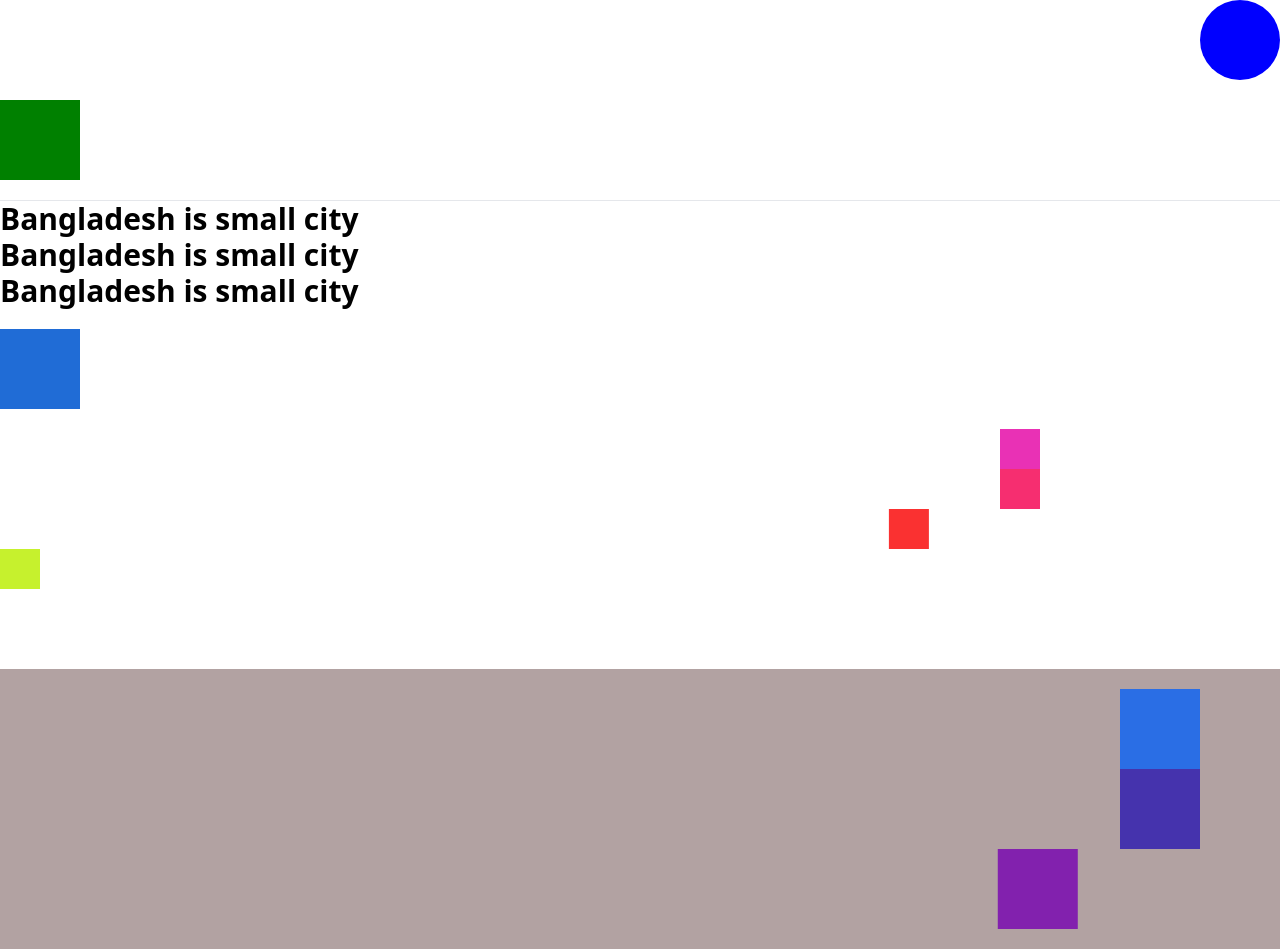
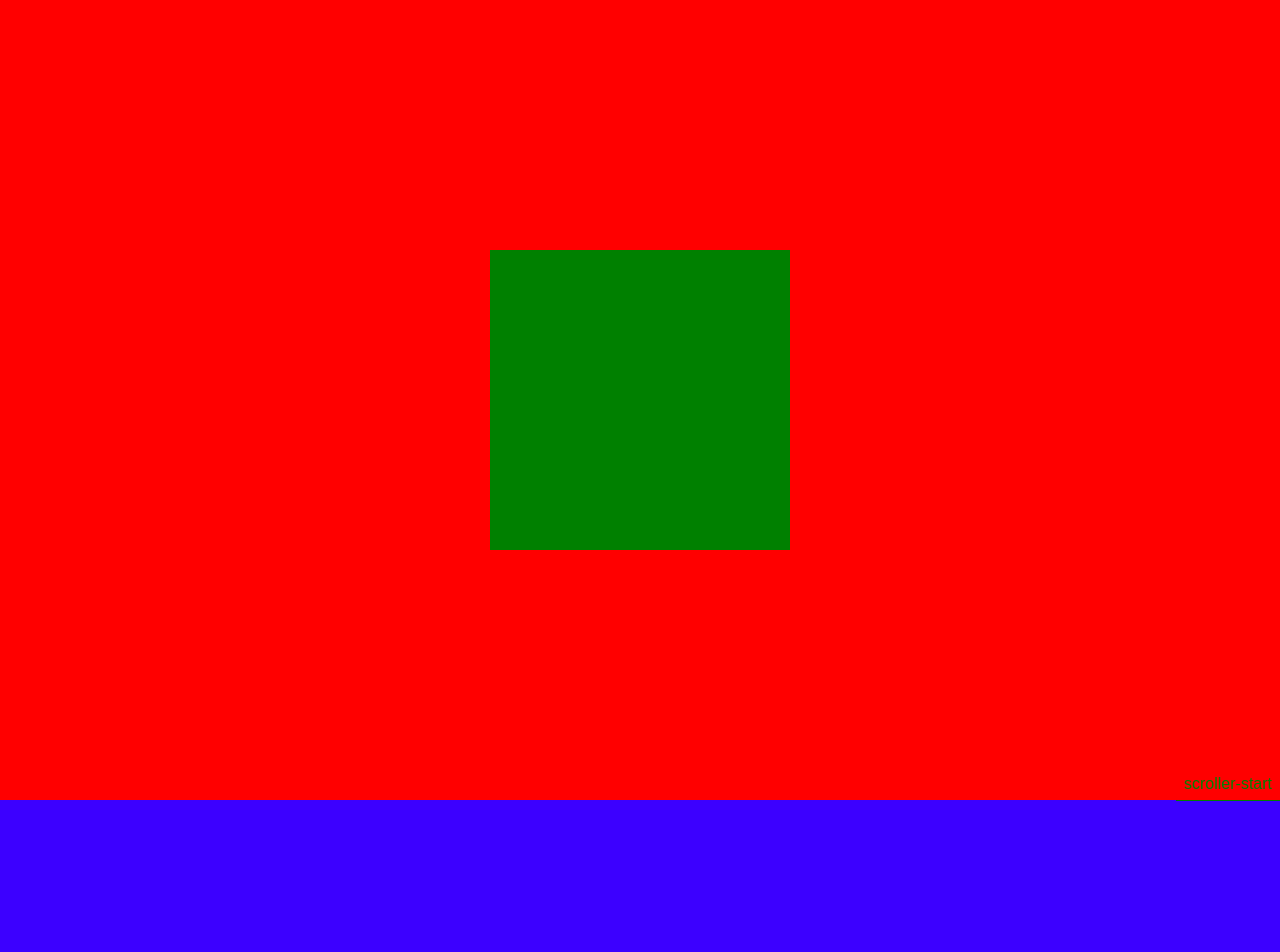
Before and after one commit to julfiker755/gsap-animation, a plain HTML site: page index.html in a window 1280 px wide. Shown: the top 952 px of the page. Drawn offline with nearby package versions, Linux system fonts and the light colour scheme.

Commit message:
scrollTrigger added

```diff
--- a/app.js
+++ b/app.js
@@ -1,83 +1,30 @@
-gsap.to("#box1",{
-    x:1200,
+gsap.from("#page1 #box",{
+    scale:0,
+    delay:1,
     duration:2,
-    delay:1,
-    rotate:360,
-    backgroundColor:"blue",
-    borderRadius:"50%"
+    rotate:360
 })
 
-gsap.from("#box2",{
-    x:1000,
+gsap.from("#page2 #box",{
+    scale:0,
+    delay:1,
     duration:2,
-    delay:1,
     rotate:360,
-    backgroundColor:"purple",
-    borderRadius:"50%"
+    // scrollTrigger:"#page2 #box"
+    scrollTrigger:{
+        trigger:"#page2 #box",
+        scroller:"body",
+        markers:true,
+        scrub:true
+        // scrub:2
+
+    }
 })
 
-gsap.from("h1",{
-    // color:'red',
-    opacity:0,
+gsap.from("#page3 #box",{
+    scale:0,
+    delay:1,
     duration:2,
-    delay:1,
-    y:30,
-    stagger:0.5
+    rotate:360,
+
 })
-
-//  repeat:-1, --infinative loop use
-
-gsap.to("#box3",{
-    x:1200,
-    duration:1,
-    delay:1,
-    rotate:360,
-    repeat:-1,
-    yoyo:true
-})
-
-//  animation
-gsap.to("#box4",{
-    x:1000,
-    duration:1.5,
-    delay:1,
-})
-
-gsap.to("#box5",{
-    x:1000,
-    duration:1.5,
-    delay:2.5,
-})
-
-gsap.to("#box6",{
-    x:1000,
-    duration:1.5,
-    delay:4,
-})
-gsap.to("#box7",{
-    x:1000,
-    duration:1.5,
-    delay:5.5,
-})
-
-
-
-// timeLine--
-var tl=gsap.timeline()
-
-tl.to("#box8",{
-    x:1100,
-    rotate:360,
-    duration:1.5,
-    delay:1
-})
-
-tl.to("#box9",{
-    x:1100,
-    duration:1.5
-})
-
-tl.to("#box10",{
-    x:1100,
-    duration:1.5
-})
--- a/index.html
+++ b/index.html
@@ -9,34 +9,22 @@
 
 </head>
 <body>
+   <div id="page1" class="size-full bg-[red] flex justify-center items-center">
+     <div id="box" class="size-[300px] bg-[green]"></div>
+   </div>
+   <div id="page2" class="size-full bg-[#3c00ff] flex justify-center items-center">
+       <div id="box" class="size-[300px] bg-[#2febb3]"></div>
+   </div>
+   <div id="page3" class="size-full bg-[#e91e6f] flex justify-center items-center">
+     <div id="box" class="size-[300px] bg-[#db24bd]"></div>
+   </div>
 
-    <div id="box1" class="size-20 bg-[red]"></div>
-    <div id="box2" class="size-20 my-5 bg-[green]"></div>
-    <hr/>
-    <div class="[&_h1]:text-3xl [&_h1]:font-bold">
-        <h1>Bangladesh is small city</h1>
-        <h1>Bangladesh is small city</h1>
-        <h1>Bangladesh is small city</h1>
-    </div>
-    <h1 class="my-5"></h1>
-     <div id="box3" class="size-20 bg-[#206cd6]"></div>
 
-    <h1 class="my-5"></h1>
-     <div id="box4" class="size-10 bg-[#e931b5]"></div>
-     <div id="box5" class="size-10 bg-[#f62e70]"></div>
-     <div id="box6" class="size-10 bg-[#fa3131]"></div>
-     <div id="box7" class="size-10 bg-[#c6f12d]"></div>
-     <h1 class="mt-20"></h1>
-    <!-- gsap timeLine part -->
-    <div class="bg-[#b2a2a2] p-5">
-        <div id="box8" class="size-20 bg-[#2a6ee5]"></div>
-        <div id="box9" class="size-20 bg-[#4533ad]"></div>
-        <div id="box10" class="size-20 bg-[#8221ae]"></div>
-    </div>
 
 
 
     <script src="https://cdnjs.cloudflare.com/ajax/libs/gsap/3.12.5/gsap.min.js" integrity="sha512-7eHRwcbYkK4d9g/6tD/mhkf++eoTHwpNM9woBxtPUBWm67zeAfFC+HrdoE2GanKeocly/VxeLvIqwvCdk7qScg==" crossorigin="anonymous" referrerpolicy="no-referrer"></script>
+    <script src="https://cdnjs.cloudflare.com/ajax/libs/gsap/3.12.5/ScrollTrigger.min.js" integrity="sha512-onMTRKJBKz8M1TnqqDuGBlowlH0ohFzMXYRNebz+yOcc5TQr/zAKsthzhuv0hiyUKEiQEQXEynnXCvNTOk50dg==" crossorigin="anonymous" referrerpolicy="no-referrer"></script>
     <script src="./app.js"></script>
 </body>
 </html>
--- a/style.css
+++ b/style.css
@@ -0,0 +1,10 @@
+*{
+    margin: 0;
+    padding: 0;
+    box-sizing: border-box;
+}
+html,
+body{
+    height: 100%;
+    width: 100%;
+}
```
